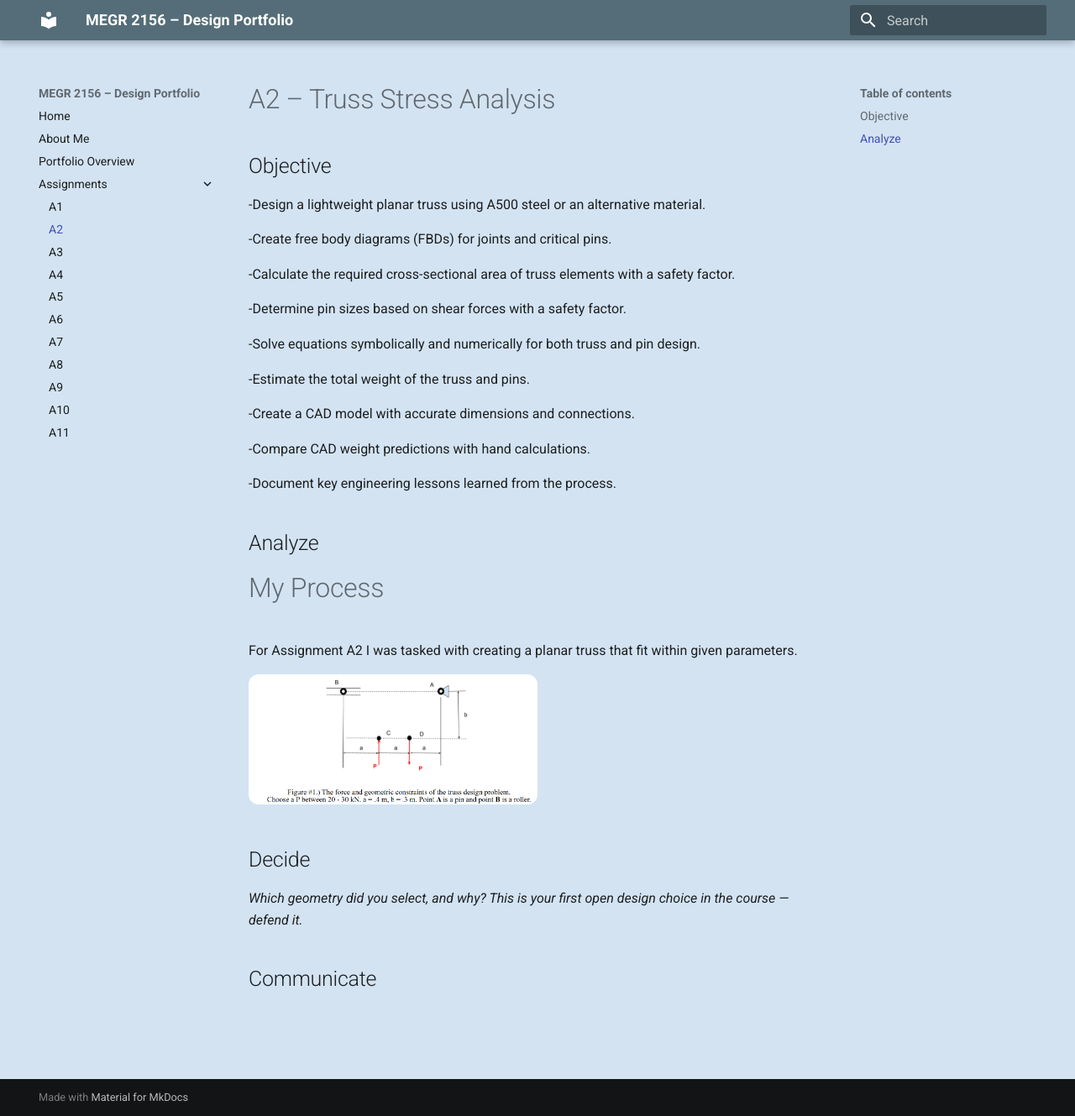
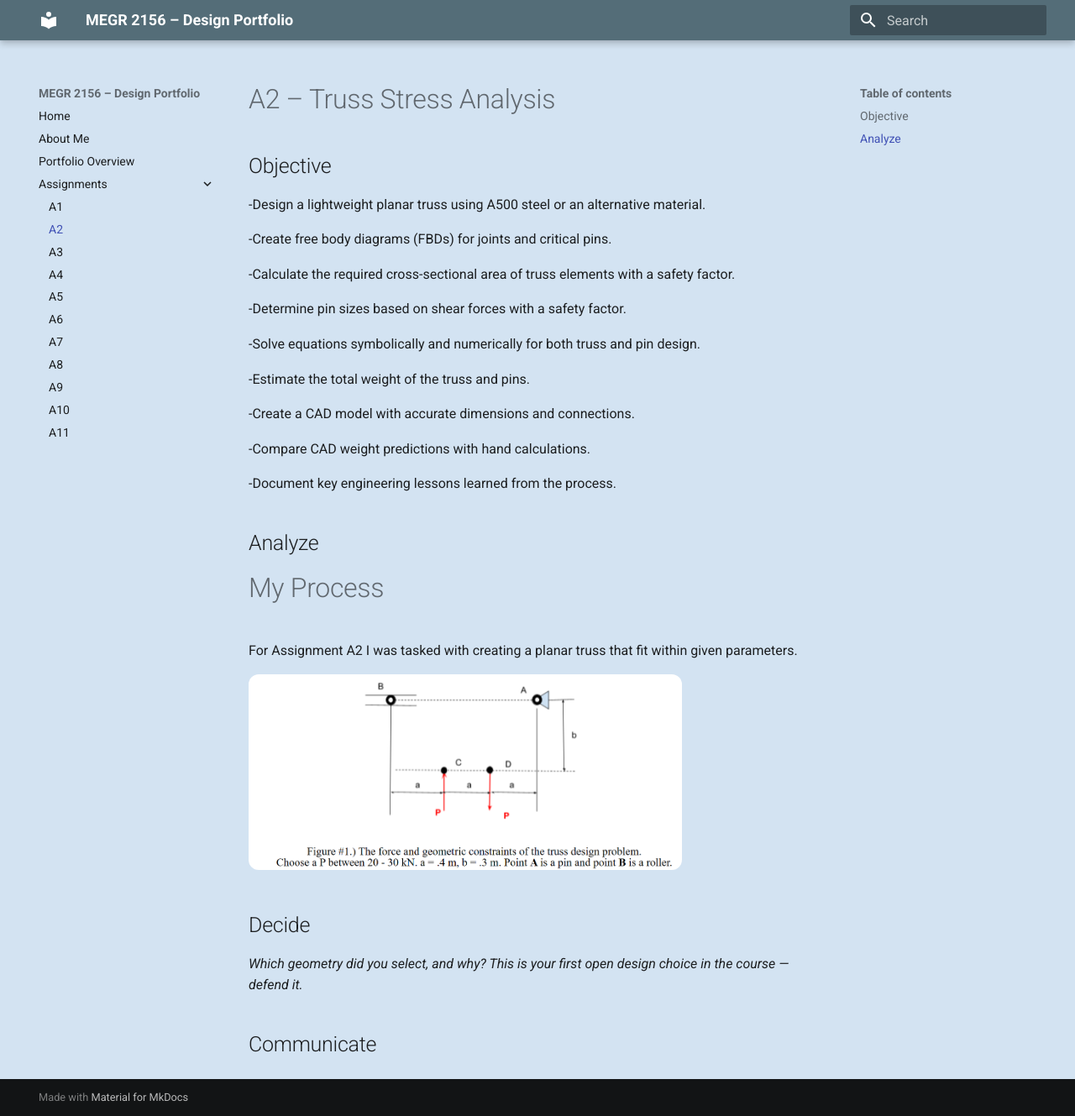
Before and after one commit to Noah-DiMenna/megr2156-portfolio, an MkDocs documentation site: the page built from docs/assignments/A02/index.md, in a window 1280 px wide and 1329 px high. Shown: the whole window at 84% size. Built offline with MkDocs 1.6.1 and Material for MkDocs 9.7.7, drawn with Linux system fonts in a browser that asks for light colours.

Commit message:
Adjust image size in assignment documentation
Increased image width from 50% to 75% for better visibility.

```diff
--- a/docs/assignments/A02/index.md
+++ b/docs/assignments/A02/index.md
@@ -26,7 +26,7 @@
 
 For Assignment A2 I was tasked with creating a planar truss that fit within given parameters.
 
-<img src="Given-Layout.jpg" style="border-radius: 12px; width: 50%;">
+<img src="Given-Layout.jpg" style="border-radius: 12px; width: 75%;">
 
 ## Decide
 _Which geometry did you select, and why? This is your first open design choice in the course — defend it._
```
